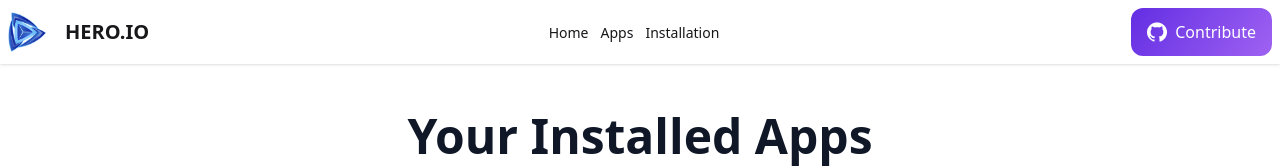
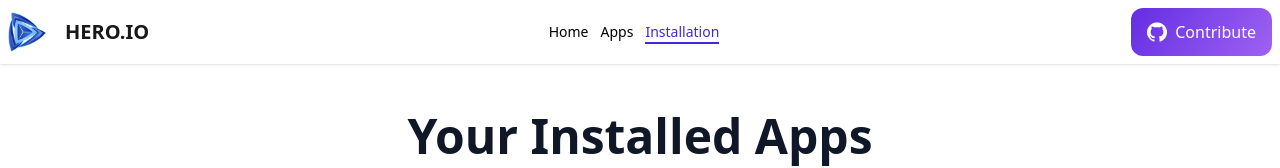
Before and after one commit to obayed324/app-somahar, a React (Vite) app: page /installed in a window 1280 px wide. Shown: the top 168 px of the page. Built offline with nearby package versions, Linux system fonts and the light colour scheme.

Commit message:
All done

```diff
--- a/src/Routes/routes.jsx
+++ b/src/Routes/routes.jsx
@@ -16,12 +16,12 @@ export const router = createBrowserRouter([
         index: true,
         path: '/',
         Component: Home,
-        loader: () => fetch('TrendApp.json'),
+        loader: () => fetch('/TrendApp.json'),
       },
       {
         path: '/app',
         Component: AllApp,
-        loader: () => fetch('AllApp.json'),
+        loader: () => fetch('/AllApp.json'),
       },
       {
         path: "/appDetails/:id",
@@ -38,7 +38,7 @@ export const router = createBrowserRouter([
       {
         path: '/installed',
         Component: InstallApps,
-        loader: () => fetch('AllApp.json'),
+        loader: () => fetch('/AllApp.json'),
       }
     ],
   },
--- a/src/component/Header/Navbar.jsx
+++ b/src/component/Header/Navbar.jsx
@@ -4,11 +4,36 @@ import gitHub from '../../assets/github.png';
 import { Link, NavLink } from 'react-router';
 
 const Navbar = () => {
-    const links = <>
-        <NavLink to='/' className='mr-3'>Home</NavLink>
-        <NavLink to='/app' className='mr-3'>Apps</NavLink>
-        <NavLink to='/installed' className='mr-3'>Installation</NavLink>
-    </>;
+
+    const links = (
+        <>
+          <NavLink
+            to="/"
+            className={({ isActive }) =>
+              `mr-3 ${isActive ? 'text-primary border-b-2 border-primary' : 'text-black'}`
+            }
+          >
+            Home
+          </NavLink>
+
+          <NavLink
+            to="/app"
+            className={({ isActive }) =>
+              `mr-3 ${isActive ? 'text-primary border-b-2 border-primary' : 'text-black'}`
+            }
+          >
+            Apps
+          </NavLink>
+
+          <NavLink
+            to="/installed"
+            className={({ isActive }) =>
+              `mr-3 ${isActive ? 'text-primary border-b-2 border-primary' : 'text-black'}`
+            }
+          >
+            Installation
+          </NavLink>
+        </>)
 
     return (
         <div className="navbar bg-base-100 shadow-sm">
--- a/src/pages/Apps/Apps.jsx
+++ b/src/pages/Apps/Apps.jsx
@@ -3,7 +3,7 @@ import { Link, useNavigate } from 'react-router';
 import App from '../../component/App/App';
 
 const Apps = ({ trendAppPromise }) => {
-    const navigate = useNavigate();
+
     return (
         <div>
             <div className="px-20 sm:px-8 lg:px-12 py-12 max-w-7xl mx-auto">
@@ -18,7 +18,7 @@ const Apps = ({ trendAppPromise }) => {
                 </div>
 
 
-                <Suspense fallback={<p className="text-center text-gray-500">Loading apps...</p>}>
+                <Suspense fallback={<p className="text-center text-gray-500">Loading...</p>}>
                     <div
                         className="
                                 grid
```
